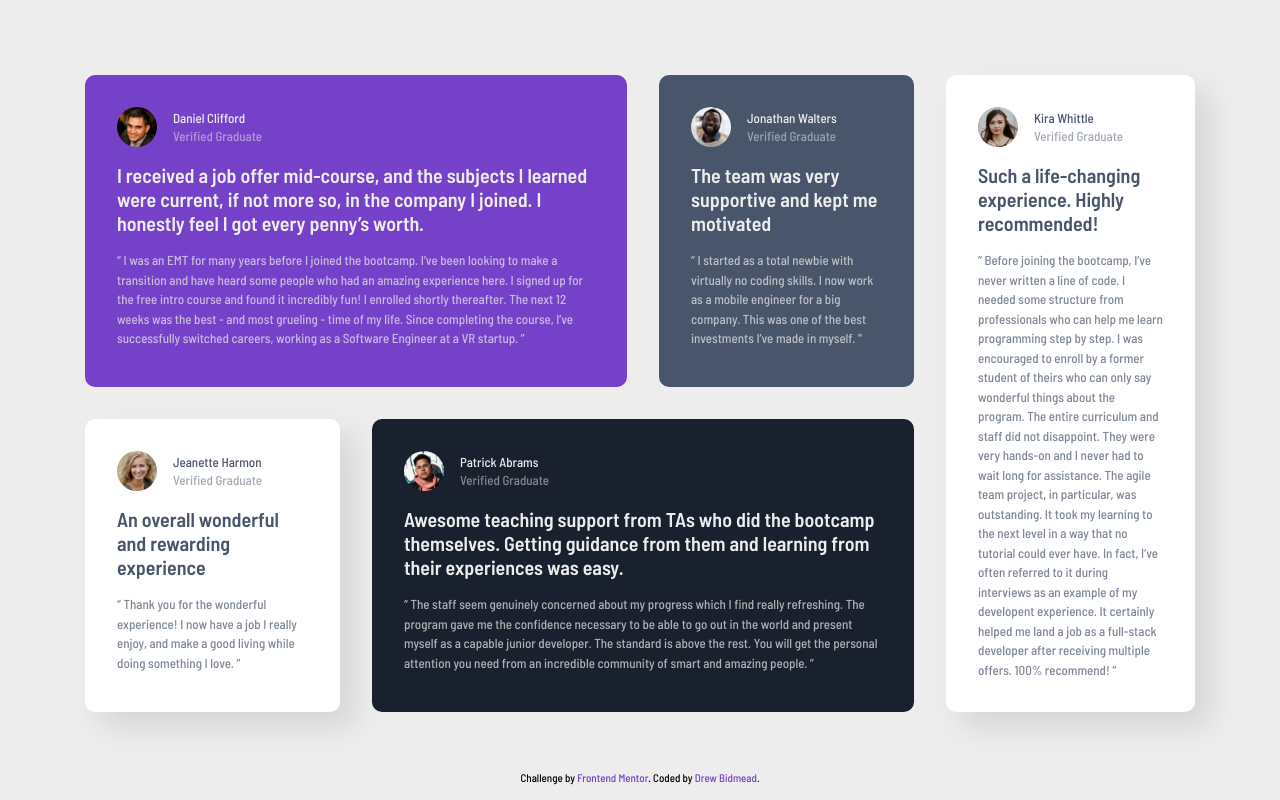
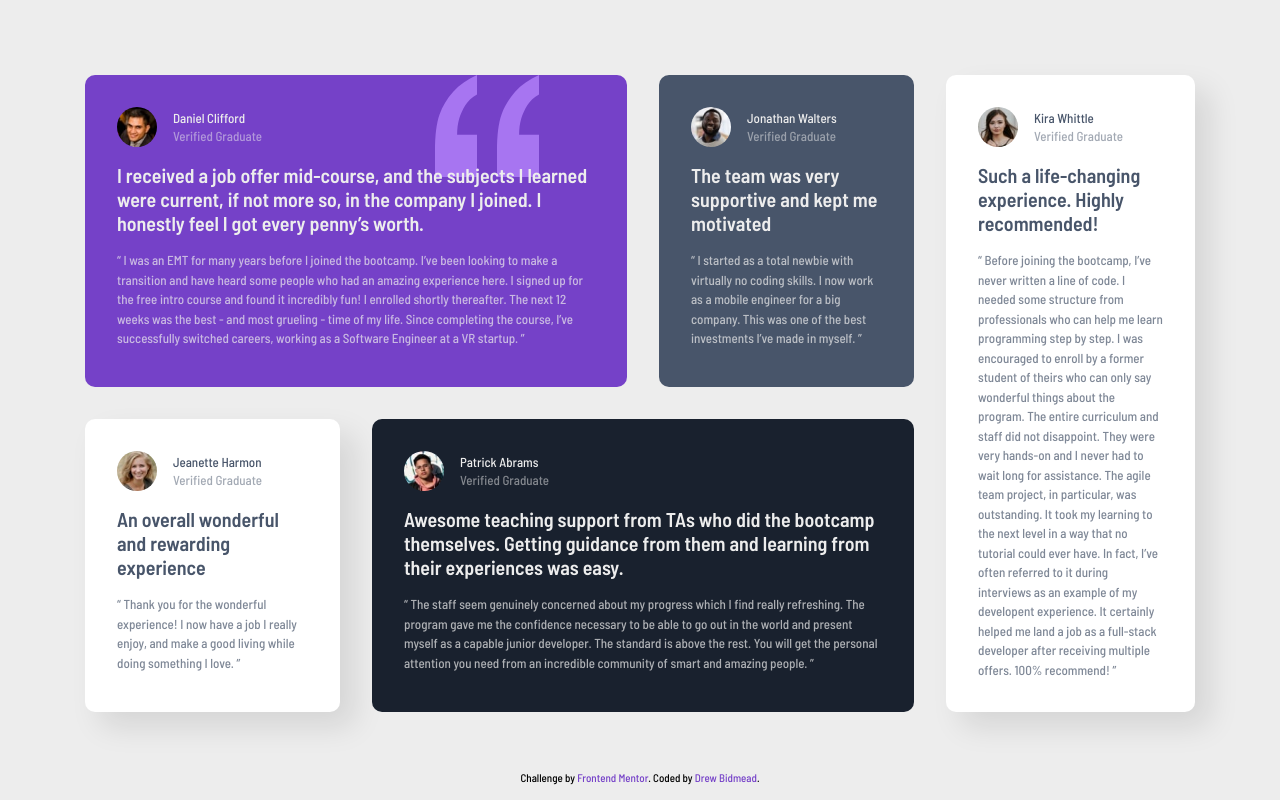
Before and after one commit to dbidmead/testimonials-grid, a plain HTML site: page index.html in a window 1280 px wide. Drawn offline with Linux system fonts and the light colour scheme.

Commit message:
Purple cell background added

```diff
--- a/style.css
+++ b/style.css
@@ -56,6 +56,10 @@ body {
 
 .purple {
   background-color: var(--purple);
+  background-image: url("./images/bg-pattern-quotation.svg");
+  background-repeat: no-repeat;
+  background-size: auto;
+  background-position: top right max(10%, 20%);
 }
 
 .navy {
```
